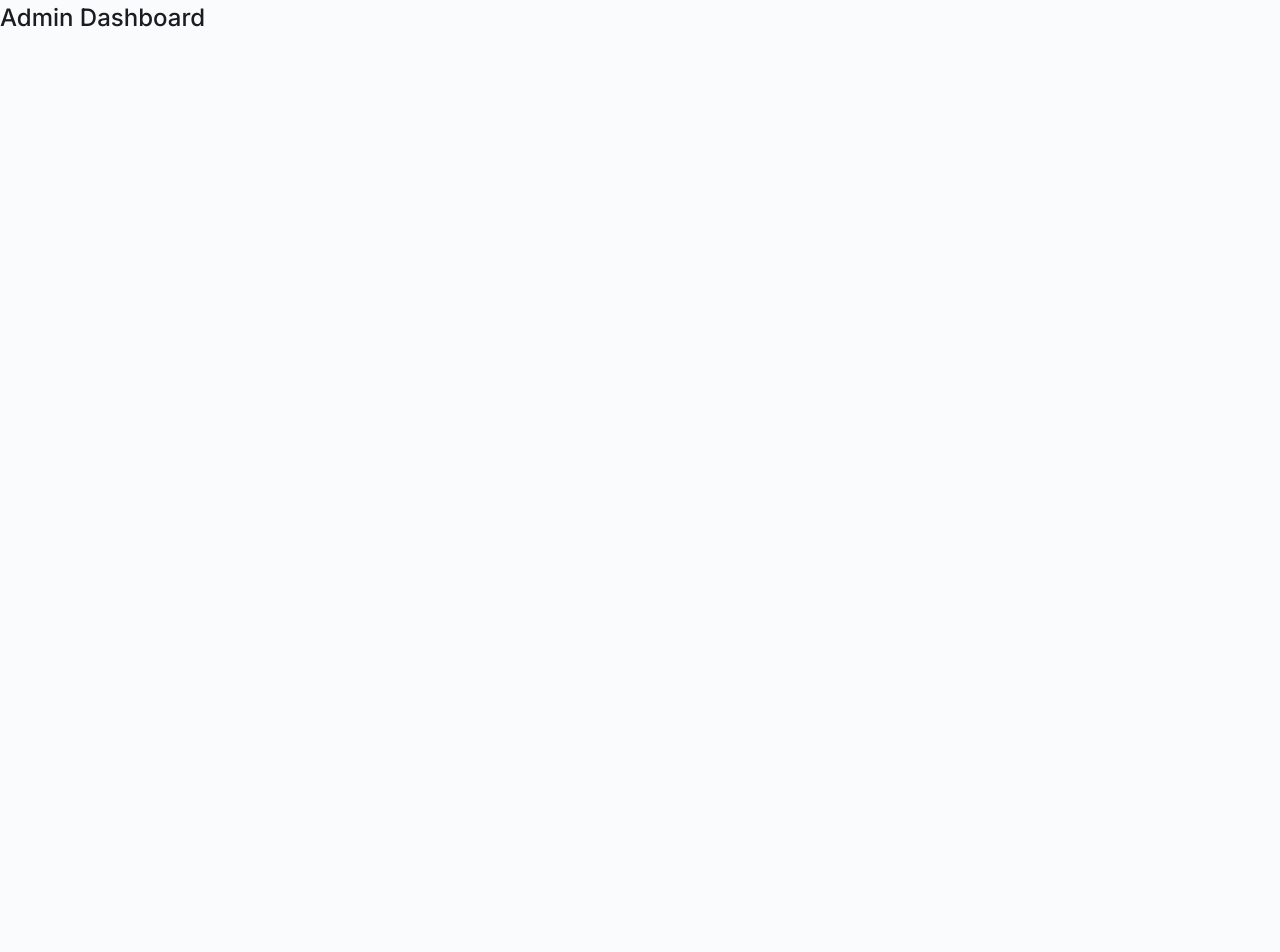
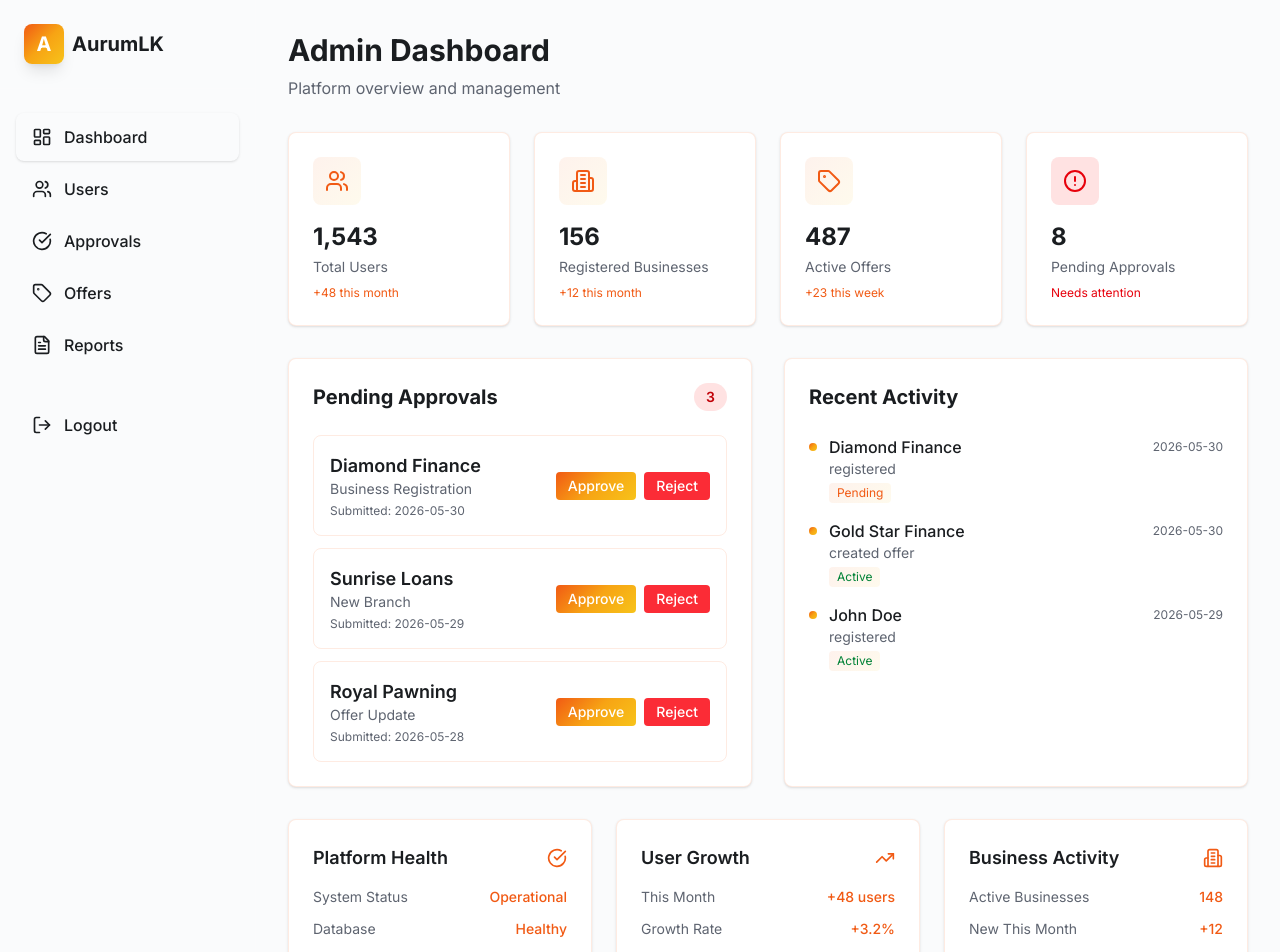
Before and after one commit to wimansa-samudinee/AurumLK, a React (Vite) app in the folder frontend/: page /admin/dashboard in a window 1280 px wide. Shown: the top 952 px of the page. Before the commit the page ends 800 px from the top, so only its background shows below. Built offline with nearby package versions, Linux system fonts and the light colour scheme; no server answers.

Commit message:
feat(admin) : add Admin dashboard UI

```diff
--- a/frontend/src/pages/admin/AdminDashboard.tsx
+++ b/frontend/src/pages/admin/AdminDashboard.tsx
@@ -1,3 +1,171 @@
+import DashboardSidebar from "../../components/DashboardSidebar";
+import { Users, Building2, Tag, AlertCircle, TrendingUp, CheckCircle } from "lucide-react";
+
 export default function AdminDashboard() {
-	return <h1>Admin Dashboard</h1>;
+  const stats = [
+    { label: "Total Users", value: "1,543", icon: Users, color: "bg-blue-100 text-blue-600", change: "+48 this month" },
+    { label: "Registered Businesses", value: "156", icon: Building2, color: "bg-green-100 text-green-600", change: "+12 this month" },
+    { label: "Active Offers", value: "487", icon: Tag, color: "bg-amber-100 text-amber-600", change: "+23 this week" },
+    { label: "Pending Approvals", value: "8", icon: AlertCircle, color: "bg-red-100 text-red-600", change: "Needs attention" },
+  ];
+
+  const recentActivity = [
+    { id: 1, type: "New Business", name: "Diamond Finance", action: "registered", date: "2026-05-30", status: "Pending" },
+    { id: 2, type: "New Offer", name: "Gold Star Finance", action: "created offer", date: "2026-05-30", status: "Active" },
+    { id: 3, type: "New User", name: "John Doe", action: "registered", date: "2026-05-29", status: "Active" },
+  ];
+
+  const pendingApprovals = [
+    { id: 1, business: "Diamond Finance", type: "Business Registration", submitted: "2026-05-30" },
+    { id: 2, business: "Sunrise Loans", type: "New Branch", submitted: "2026-05-29" },
+    { id: 3, business: "Royal Pawning", type: "Offer Update", submitted: "2026-05-28" },
+  ];
+
+  return (
+    <div className="flex min-h-screen bg-gray-50">
+      <DashboardSidebar role="admin" />
+
+      <main className="flex-1">
+        <div className="p-8">
+          <div className="mb-8">
+            <h1 className="text-3xl font-bold text-gray-900 mb-2">Admin Dashboard</h1>
+            <p className="text-gray-600">Platform overview and management</p>
+          </div>
+
+          <div className="grid grid-cols-1 md:grid-cols-2 lg:grid-cols-4 gap-6 mb-8">
+            {stats.map((stat, index) => (
+              <div key={index} className="bg-white rounded-lg shadow-sm border p-6">
+                <div className="flex items-center justify-between mb-4">
+                  <div className={`w-12 h-12 rounded-lg flex items-center justify-center ${stat.color}`}>
+                    <stat.icon className="w-6 h-6" />
+                  </div>
+                </div>
+                <div className="text-2xl font-bold text-gray-900 mb-1">{stat.value}</div>
+                <div className="text-sm text-gray-600 mb-2">{stat.label}</div>
+                <div className={`text-xs ${index === 3 ? 'text-red-600' : 'text-green-600'}`}>{stat.change}</div>
+              </div>
+            ))}
+          </div>
+
+          <div className="grid grid-cols-1 lg:grid-cols-2 gap-8 mb-8">
+            <div className="bg-white rounded-lg shadow-sm border p-6">
+              <div className="flex items-center justify-between mb-6">
+                <h2 className="text-xl font-bold text-gray-900">Pending Approvals</h2>
+                <span className="px-3 py-1 bg-red-100 text-red-700 rounded-full text-sm font-semibold">
+                  {pendingApprovals.length}
+                </span>
+              </div>
+              <div className="space-y-3">
+                {pendingApprovals.map((approval) => (
+                  <div key={approval.id} className="flex items-center justify-between p-4 border rounded-lg">
+                    <div>
+                      <h3 className="font-semibold text-gray-900">{approval.business}</h3>
+                      <p className="text-sm text-gray-600">{approval.type}</p>
+                      <p className="text-xs text-gray-500 mt-1">Submitted: {approval.submitted}</p>
+                    </div>
+                    <div className="flex space-x-2">
+                      <button className="px-3 py-1 bg-green-500 text-white rounded text-sm hover:bg-green-600">
+                        Approve
+                      </button>
+                      <button className="px-3 py-1 bg-red-500 text-white rounded text-sm hover:bg-red-600">
+                        Reject
+                      </button>
+                    </div>
+                  </div>
+                ))}
+              </div>
+            </div>
+
+            <div className="bg-white rounded-lg shadow-sm border p-6">
+              <h2 className="text-xl font-bold text-gray-900 mb-6">Recent Activity</h2>
+              <div className="space-y-4">
+                {recentActivity.map((activity) => (
+                  <div key={activity.id} className="flex items-start space-x-3">
+                    <div className="w-2 h-2 bg-amber-500 rounded-full mt-2" />
+                    <div className="flex-1">
+                      <div className="flex items-center justify-between">
+                        <span className="font-medium text-gray-900">{activity.name}</span>
+                        <span className="text-xs text-gray-500">{activity.date}</span>
+                      </div>
+                      <p className="text-sm text-gray-600">{activity.action}</p>
+                      <span className={`inline-block mt-1 text-xs px-2 py-0.5 rounded ${
+                        activity.status === "Active" ? "bg-green-100 text-green-700" : "bg-yellow-100 text-yellow-700"
+                      }`}>
+                        {activity.status}
+                      </span>
+                    </div>
+                  </div>
+                ))}
+              </div>
+            </div>
+          </div>
+
+          <div className="grid grid-cols-1 md:grid-cols-3 gap-6">
+            <div className="bg-white rounded-lg shadow-sm border p-6">
+              <div className="flex items-center justify-between mb-4">
+                <h3 className="font-semibold text-gray-900">Platform Health</h3>
+                <CheckCircle className="w-5 h-5 text-green-600" />
+              </div>
+              <div className="space-y-3">
+                <div className="flex justify-between text-sm">
+                  <span className="text-gray-600">System Status</span>
+                  <span className="text-green-600 font-medium">Operational</span>
+                </div>
+                <div className="flex justify-between text-sm">
+                  <span className="text-gray-600">Database</span>
+                  <span className="text-green-600 font-medium">Healthy</span>
+                </div>
+                <div className="flex justify-between text-sm">
+                  <span className="text-gray-600">API Response</span>
+                  <span className="text-green-600 font-medium">125ms</span>
+                </div>
+              </div>
+            </div>
+
+            <div className="bg-white rounded-lg shadow-sm border p-6">
+              <div className="flex items-center justify-between mb-4">
+                <h3 className="font-semibold text-gray-900">User Growth</h3>
+                <TrendingUp className="w-5 h-5 text-blue-600" />
+              </div>
+              <div className="space-y-3">
+                <div className="flex justify-between text-sm">
+                  <span className="text-gray-600">This Month</span>
+                  <span className="text-blue-600 font-medium">+48 users</span>
+                </div>
+                <div className="flex justify-between text-sm">
+                  <span className="text-gray-600">Growth Rate</span>
+                  <span className="text-blue-600 font-medium">+3.2%</span>
+                </div>
+                <div className="flex justify-between text-sm">
+                  <span className="text-gray-600">Active Users</span>
+                  <span className="text-blue-600 font-medium">1,234</span>
+                </div>
+              </div>
+            </div>
+
+            <div className="bg-white rounded-lg shadow-sm border p-6">
+              <div className="flex items-center justify-between mb-4">
+                <h3 className="font-semibold text-gray-900">Business Activity</h3>
+                <Building2 className="w-5 h-5 text-amber-600" />
+              </div>
+              <div className="space-y-3">
+                <div className="flex justify-between text-sm">
+                  <span className="text-gray-600">Active Businesses</span>
+                  <span className="text-amber-600 font-medium">148</span>
+                </div>
+                <div className="flex justify-between text-sm">
+                  <span className="text-gray-600">New This Month</span>
+                  <span className="text-amber-600 font-medium">+12</span>
+                </div>
+                <div className="flex justify-between text-sm">
+                  <span className="text-gray-600">Total Offers</span>
+                  <span className="text-amber-600 font-medium">487</span>
+                </div>
+              </div>
+            </div>
+          </div>
+        </div>
+      </main>
+    </div>
+  );
 }
```
